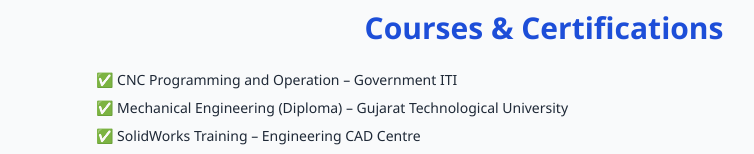
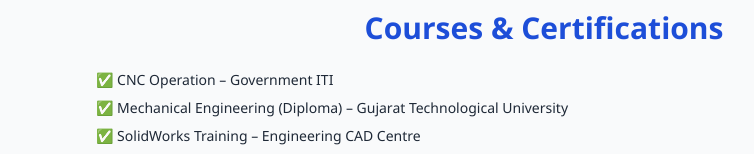
Before and after one commit to manan3799/portfolio-MS, a plain HTML site: page index.html in a window 1280 px wide. Shown: the part 2266-2420 px from the top of the page, without its empty margins (96-850 px from the left). Drawn offline with nearby package versions, Linux system fonts and the light colour scheme.

Commit message:
Update index.html

```diff
--- a/index.html
+++ b/index.html
@@ -149,7 +149,7 @@
     <div class="max-w-4xl mx-auto text-center">
       <h3 class="text-3xl font-bold text-blue-700 mb-6">Courses & Certifications</h3>
       <ul class="text-left space-y-2 text-sm">
-        <li>✅ CNC Programming and Operation – Government ITI</li>
+        <li>✅ CNC Operation – Government ITI</li>
         <li>✅ Mechanical Engineering (Diploma) – Gujarat Technological University</li>
         <li>✅ SolidWorks Training – Engineering CAD Centre</li>
         <li>✅ AutoCAD Basics – GTU Skill Enhancement Program</li>
```
